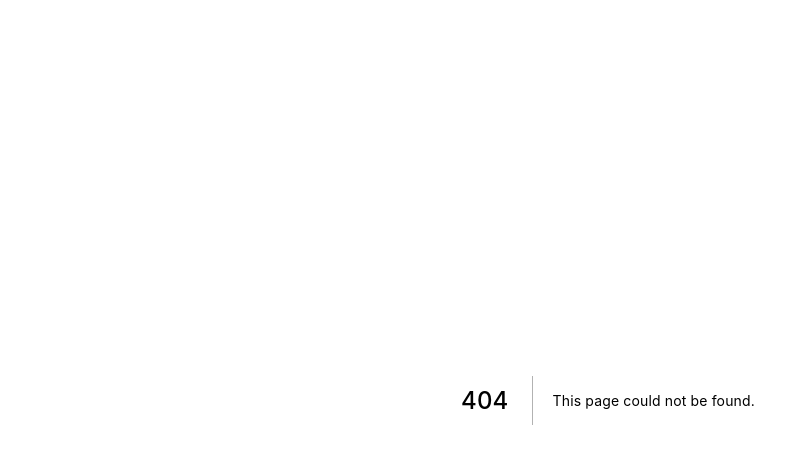
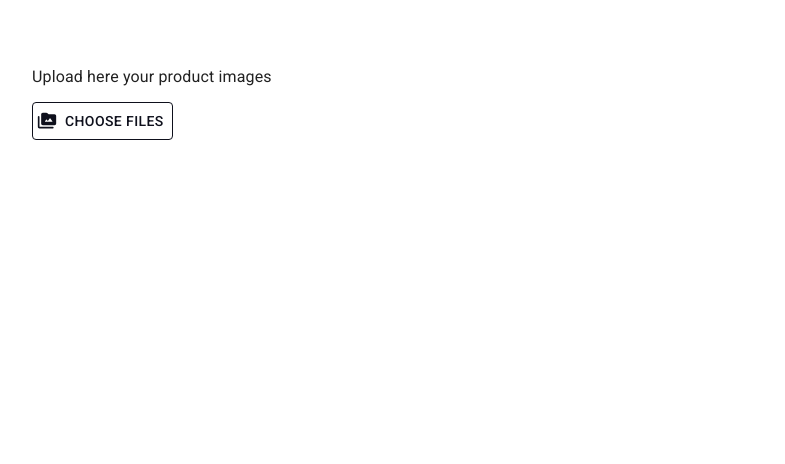
Before and after one commit to agusminahk/primo-ecom, a Next.js app in the folder client/: page /admin/product in a window 1280 px wide. Before the commit this address had no page. Shown: the top 464 px of the page, without its empty margins (32-817 px from the left). Built offline with nearby package versions, Linux system fonts and the light colour scheme.

Commit message:
feat: admin product upload

```diff
--- a/client/package.json
+++ b/client/package.json
@@ -30,6 +30,7 @@
     "next": "^12.3.0",
     "react": "^18.2.0",
     "react-dom": "^18.2.0",
+    "react-fast-marquee": "1.3.5",
     "react-google-button": "0.7.2",
     "react-hook-form": "^7.35.0",
     "react-intersection-observer": "9.4.0",
--- /dev/null
+++ b/client/src/components/Admin/Product/ProductUpload.tsx
@@ -0,0 +1,84 @@
+import React, { useRef, useState, FC } from 'react';
+import Image from 'next/image';
+import { Box, Typography, Input, Button } from '@mui/material';
+import PermMediaRoundedIcon from '@mui/icons-material/PermMediaRounded';
+import Marquee from 'react-fast-marquee';
+
+const ProductUpload: FC = () => {
+  const [array, setArray] = useState<string[]>([]);
+  //   const arrayFiles: string[] = [];
+  //   console.log(arrayFiles);
+
+  const fileInput = useRef<HTMLInputElement>();
+  return (
+    <Box
+      sx={{
+        margin: '5%',
+        display: 'flex',
+        flexDirection: 'column',
+        height: 'auto',
+        justifyContent: 'center',
+        alignItems: 'center',
+      }}>
+      <Box
+        sx={{
+          width: '100%',
+          justifyContent: 'space-between',
+          display: 'flex',
+          flexDirection: 'column',
+        }}>
+        <Typography mb="1%"> Upload here your product images </Typography>
+
+        <Box sx={{ display: 'flex' }}>
+          <Button
+            startIcon={<PermMediaRoundedIcon />}
+            color="primary"
+            sx={{ border: '1px solid', borderColor: 'primary.main', marginRight: '1%' }}
+            onClick={() => fileInput?.current?.click()}>
+            Choose files
+          </Button>
+
+          <Input
+            type="file"
+            id="fileInput"
+            sx={{ display: 'none' }}
+            inputProps={{
+              display: 'none',
+              ref: fileInput,
+              multiple: true,
+              onChange: e => {
+                const files = (e.target as HTMLInputElement).files;
+                const filesList = { ...files };
+                let arrayFiles: string[] = [];
+                // console.log(arrayFiles);
+
+                for (const file in filesList) {
+                  const reader = new FileReader();
+                  reader?.readAsDataURL(filesList[file]);
+                  reader.onload = () => {
+                    return new Promise(resolve => {
+                      const baseURL = reader?.result as string;
+                      arrayFiles.push(baseURL);
+                      //   return resolve(arrayFiles.push(baseURL));
+                      return resolve(setArray(arrayFiles));
+                    });
+                  };
+                }
+              },
+            }}></Input>
+
+          {array && (
+            <Marquee play={false} gradient={false} style={{ width: '50%' }}>
+              {array?.map((image, i) => {
+                console.log(image);
+                return <Image key={i} width="50px" height="50px" src={image} style={{ margin: '5%' }} />;
+              })}
+            </Marquee>
+          )}
+        </Box>
+      </Box>
+    </Box>
+  );
+};
+
+export default ProductUpload;
--- /dev/null
+++ b/client/src/pages/admin/product.tsx
@@ -0,0 +1,8 @@
+import { NextPage } from 'next';
+import React from 'react';
+import ProductUpload from '../../components/Admin/Product/ProductUpload';
+
+const ProductUploadPage: NextPage = () => {
+  return <ProductUpload />;
+};
+export default ProductUploadPage;
```
Also changed, not shown: client/src/components/Admin/Product/index.tsx (added, +14 -0 lines), client/src/pages/admin/index.tsx (+18 -35 lines), client/src/components/Admin/NavbarAdmin.tsx (renamed from client/src/components/NavbarAdmin.tsx), 2 other files (tests, documents, lock files or other folders).
